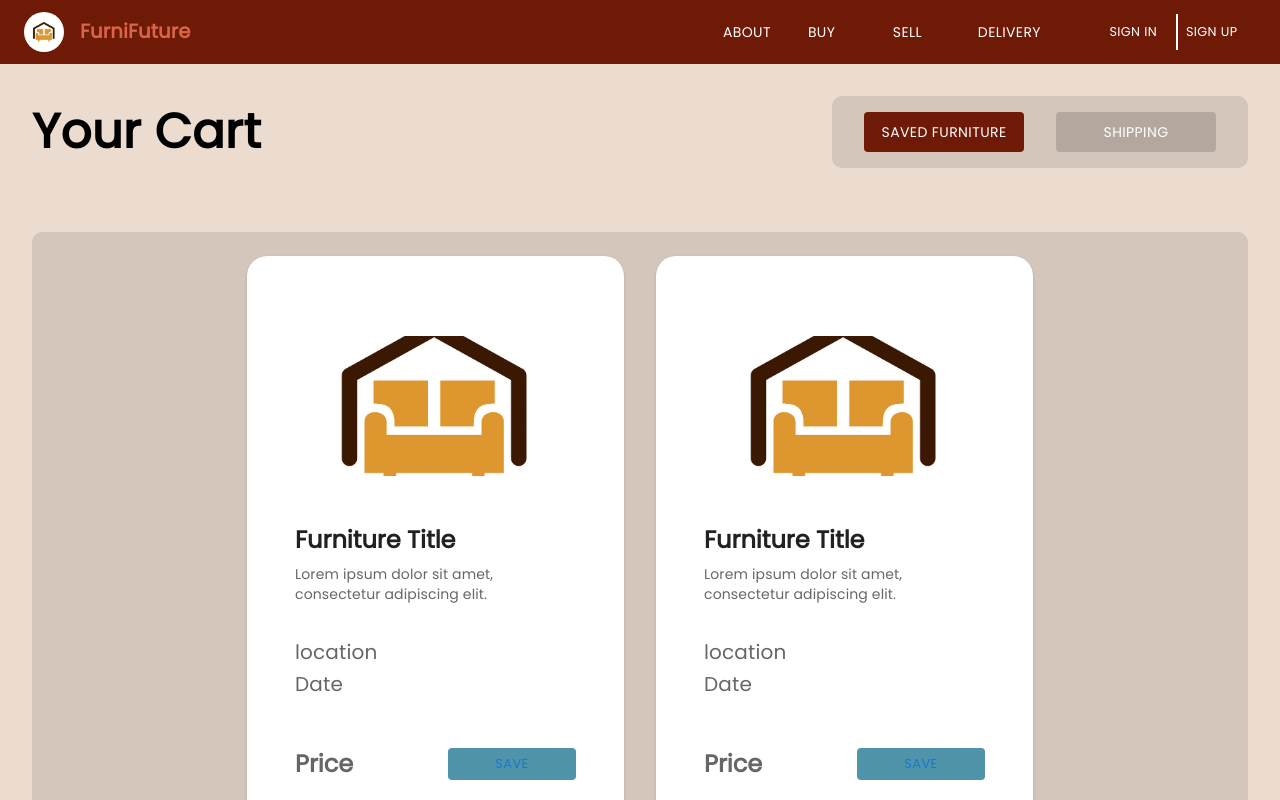
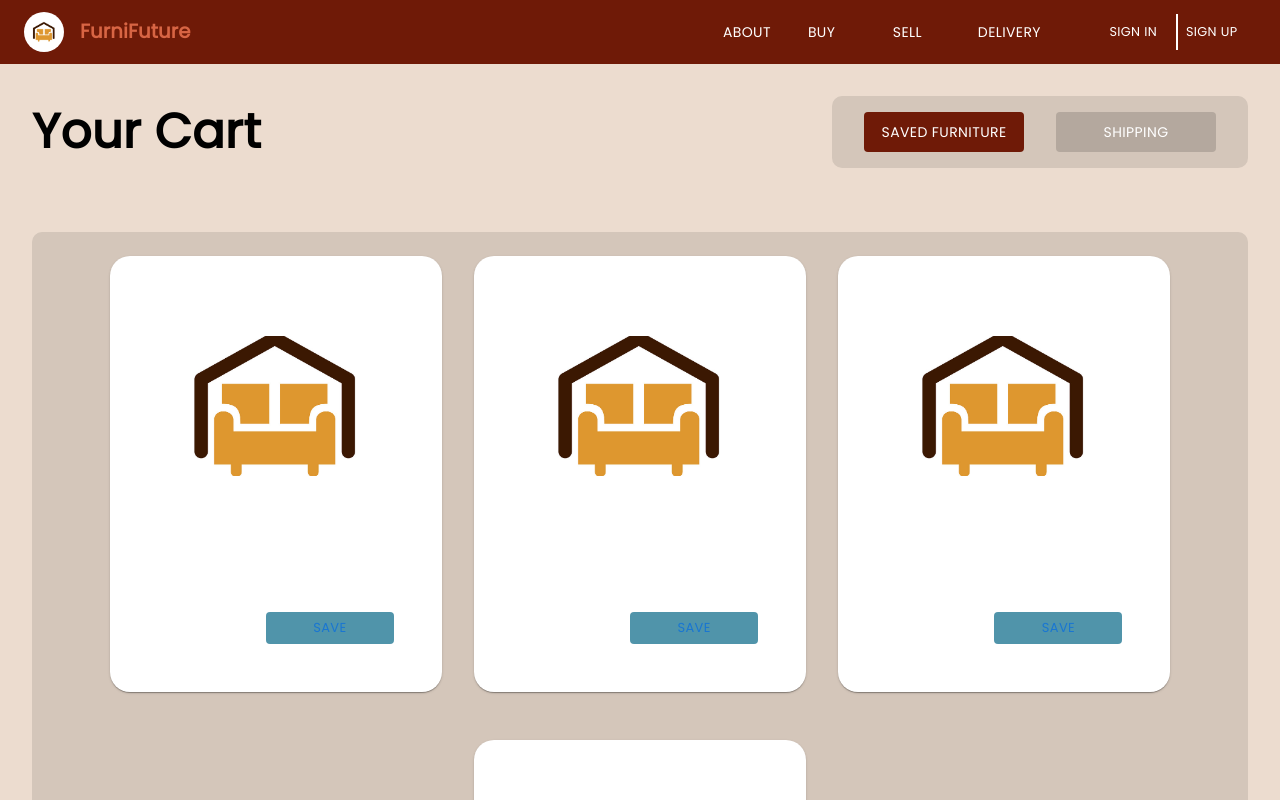
Before and after one commit to AhmadNourelddine/furnifuture, a React (Create React App) app: page /cart in a window 1280 px wide. Shown: the top 800 px of the page. Built offline with nearby package versions, Linux system fonts and the light colour scheme.

Commit message:
passing props to comonent

```diff
--- a/src/components/furnitureItem/index.js
+++ b/src/components/furnitureItem/index.js
@@ -7,7 +7,7 @@ import { Button, CardActionArea, CardActions } from '@mui/material';
 import '../../css/furnitureItem-sell/furnitureItem-sell.css';
 import img from '../../assets/furniFuture-logo.png';
 
-export default function FurnitureItem() {
+export default function FurnitureItem(props) {
   return (
     <Card sx={{ maxWidth: 345 }} style={{margin:"1.5rem 1rem", padding:"3rem 1rem", borderRadius:"20px"}}>
       <CardActionArea style={{display:"flex", flexDirection:"column"}}>
@@ -19,20 +19,20 @@ export default function FurnitureItem() {
         />
         <div style={{padding:"1rem 2rem"}}>
           <Typography style={{fontWeight:"900"}} gutterBottom variant="h5" component="div">
-            Furniture Title
+            {props.title}
           </Typography>
           <Typography variant="body2" color="text.secondary">
-          Lorem ipsum dolor sit amet, consectetur adipiscing elit.
+          {props.description}
           </Typography>
 
           <div className="sell-furniture-item-date-location">
 
            <Typography className="sell-furniture-item-location" variant="h6" component="div" color="text.secondary">
-            location
+           {props.location}
           </Typography>
 
           <Typography className="sell-furniture-item-date" variant="h6" component="div" color="text.secondary">
-            Date
+          {props.date}
           </Typography></div>
 
         </div>
@@ -40,7 +40,7 @@ export default function FurnitureItem() {
       <div style={{padding: "0 2rem", display:"flex", flexDirection:"row", justifyContent:"space-between"}}>
 
       <Typography className="sell-furniture-item-price" variant="h5" color="text.secondary">
-            Price
+         {props.price}
           </Typography>
         <Button className="sell-furniture-item-button" size="small" color="primary" style={{padding:"auto"}}>
           Save
```
